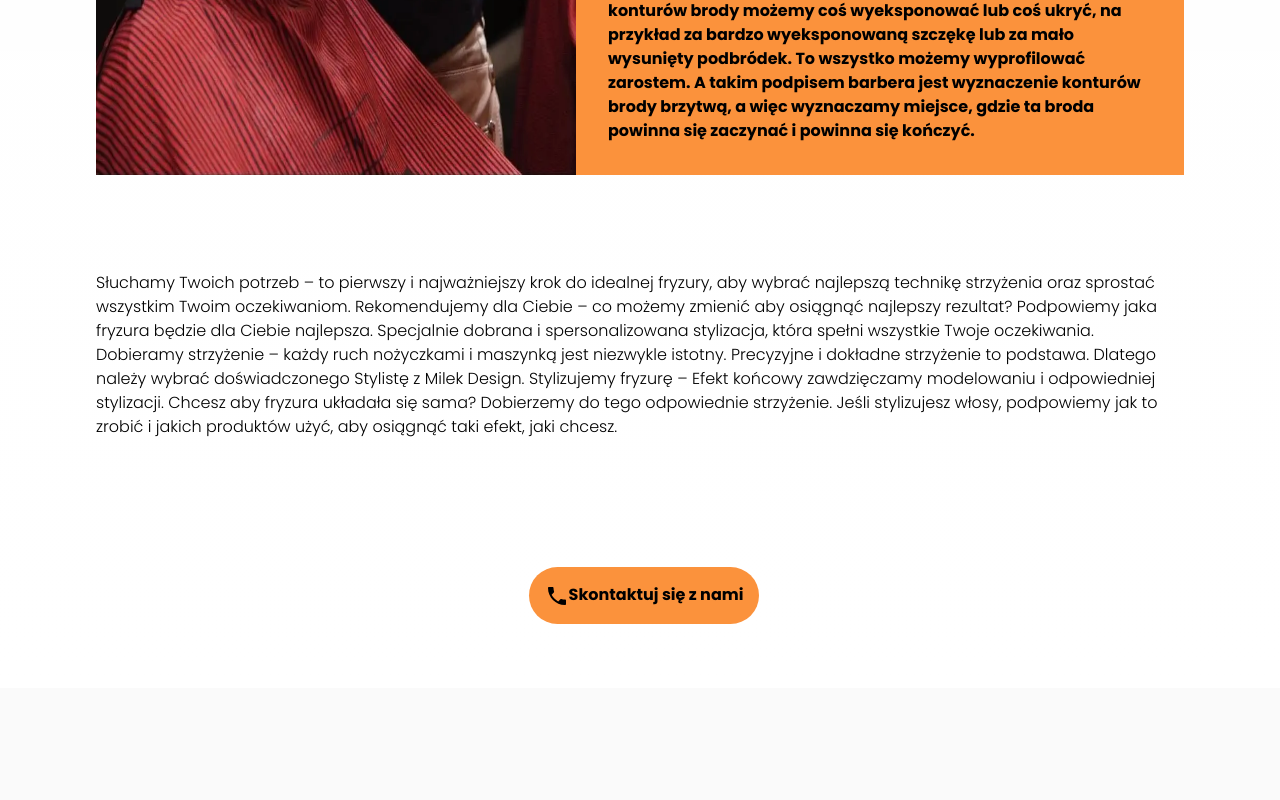
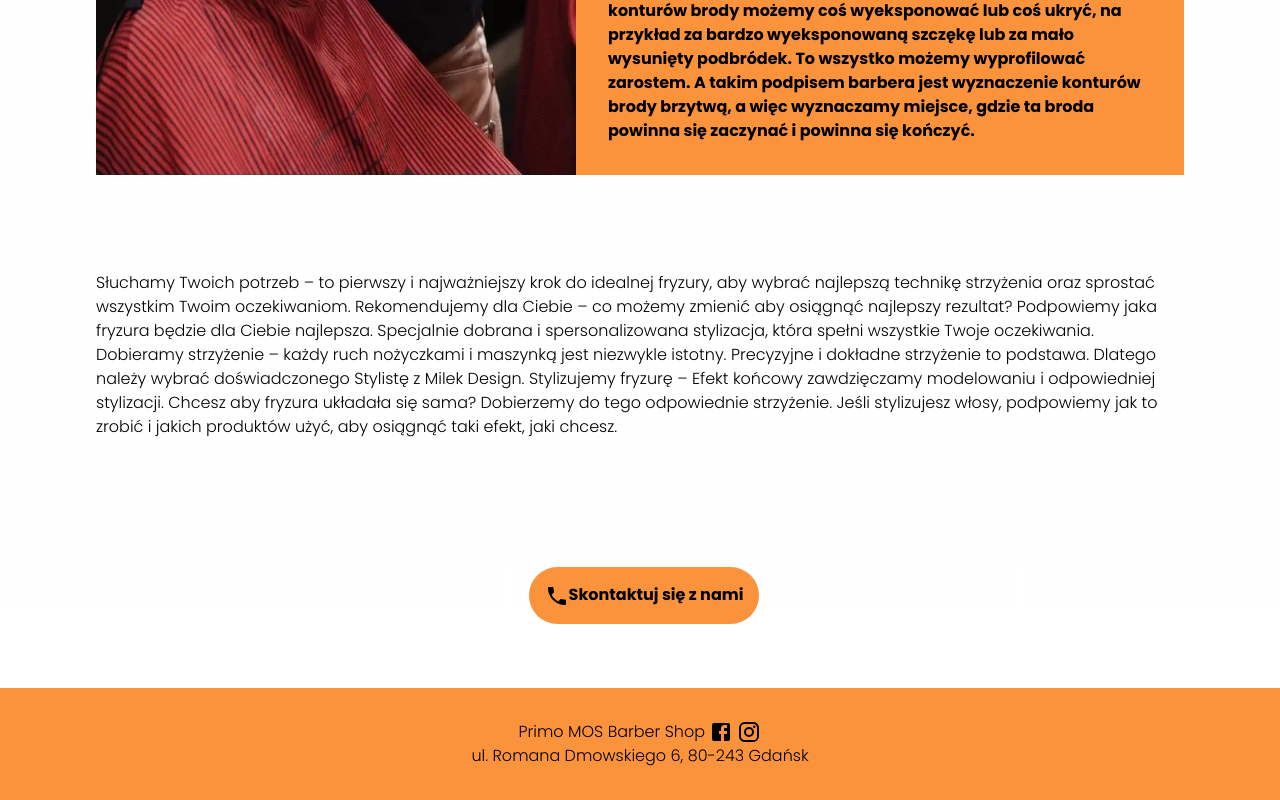
Before and after one commit to franckyi/primomos, a Next.js app in the folder frontend/: page / in a window 1280 px wide. Shown: the part 5684-6484 px from the top of the page. Before the commit the page ends 6372 px from the top, so only its background shows below. Built offline with nearby package versions, Linux system fonts and the light colour scheme.

Commit message:
add footer

```diff
--- a/frontend/app/layout.tsx
+++ b/frontend/app/layout.tsx
@@ -2,6 +2,8 @@ import type { Metadata } from "next";
 import "./globals.css";
 import { poppins } from "./ui/fonts";
 import Hero from "./ui/hero";
+import FacebookIcon from "@mui/icons-material/Facebook";
+import InstagramIcon from "@mui/icons-material/Instagram";
 
 export const metadata: Metadata = {
   title: "Primo MOS Barber Shop",
@@ -20,6 +22,27 @@ export default function RootLayout({
       <body className={poppins.className}>
         <Hero heading={heading} />
         {children}
+        <footer className="p-8 text-center bg-orange-400 text-black">
+          Primo MOS Barber Shop{" "}
+          <a
+            title="Facebook"
+            href="https://www.facebook.com/PrimoMosBarberShop"
+            target="_blank"
+            rel="nofollow noopener noreferrer"
+          >
+            <FacebookIcon />
+          </a>
+          <a
+            title="Instagram"
+            href="https://www.instagram.com/primomosbarbershop/"
+            target="_blank"
+            rel="nofollow noopener noreferrer"
+            className="ml-1"
+          >
+            <InstagramIcon />
+          </a>
+          <p> ul. Romana Dmowskiego 6, 80-243 Gdańsk</p>
+        </footer>
       </body>
     </html>
   );
```
